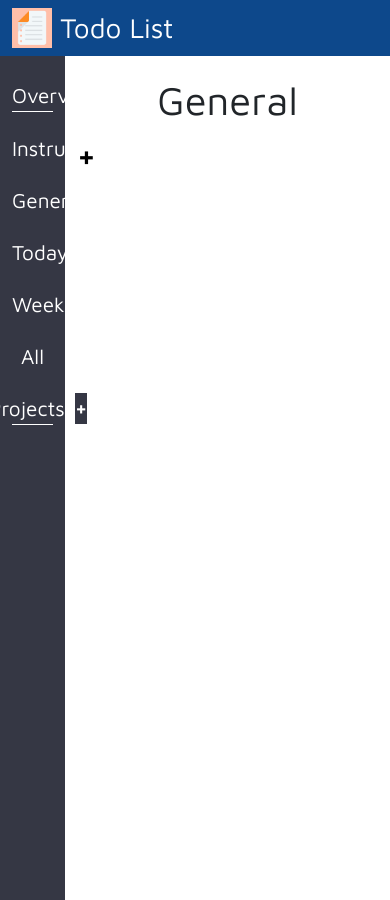
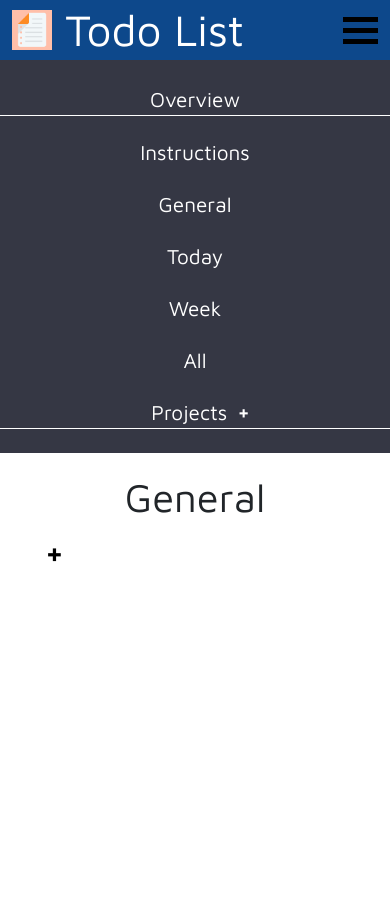
Before and after one commit to DanielTran0/Todo_List, a plain HTML site: page index.html in a window 390 px wide. After the commit the page ends 844 px from the top, so only its background shows below. Drawn offline with nearby package versions, Linux system fonts and the light colour scheme.

Commit message:
made mobile friendly

```diff
--- a/index.html
+++ b/index.html
@@ -14,11 +14,16 @@
                 <img src="./images/paper.png" alt="paper">
             </div>
             <h1 class="mainTitle">Todo List</h1>
+            <div class="menuButton">
+                <div class="mobileMenu"></div>
+                <div class="mobileMenu"></div>
+                <div class="mobileMenu"></div>
+            </div>
         </div>
 
-    <div class="container-fluid mainBody">
-        <div class="row">
-            <div class="col-2 sideBar text-center">
+      <div id="content">
+        <div class="mainBody">
+                <div class="sideBar text-center">
                     <div class="overview">
                         <a href="#" class='listGroup' id="overviewTab">Overview</a>
                         <a href="#" class='listGroup' id="instructions">Instructions</a>
@@ -35,9 +40,9 @@
                         <div class="allProjects"></div>
                     </div>
                 </div>
-            <div class="col-10 mainBar">
+                <div class="mainBar">
                     <div class="container-fluid mainBarHeader">
-                    <h2 class="mainBarHeaderContent"></h2>
+                        <h2 class="mainBarHeaderContent text-center"></h2>
                     </div>
                     <div class="container mainBarContent">
                     </div>
--- a/style.css
+++ b/style.css
@@ -24,6 +24,10 @@ a {
     margin-bottom: 1em;
 }
 
+.mainBody {
+    display: flex;
+}
+
 /*  ==========
     top header
     ========== */
@@ -36,6 +40,7 @@ a {
     padding-top: 0.5em;
     padding-bottom: 0.5em;
     align-items: center;
+    height: 60px;
 }
 
 .logo {
@@ -49,6 +54,7 @@ a {
 
 .mainTitle {
     margin-left: 0.3em;
+    font-size: 44px;
 }
 
 /* ========
@@ -56,9 +62,14 @@ a {
    ========  */
 
 .sideBar {
+    display: inline-block;
+    position: absolute;
     background-color: rgb(53, 55, 68);
     color: white;
-    height: 100vh;
+    width: 300px;
+    height: calc(100% - 60px);
+    overflow-y: auto;
+
 }
 
 .overview {
@@ -93,13 +104,19 @@ a {
     color: #0a58ca;
 }
 
+.addProjectHeading > .btn-group {
+    margin: 10px 0;
+}
+
 .allProjects {
     display: flex;
     flex-direction: column;
     margin-top: 1.5em;
+    word-wrap: break-word;
 }
 
 #newProjectInput {
+    margin-top: 10px;
     margin-right: 0.8em;
     padding-top: auto;
 }
@@ -108,13 +125,18 @@ a {
    main bar
    ======== */
 
+.mainBar {
+    position: absolute;
+    width: calc(100% - 300px);
+    right: 0;
+}
+
 .mainBarHeaderContent{
-    width: fit-content;
-    margin-left: auto;
-    margin-right: auto;
+
     margin-top: 0.5em;
     font-size: 2.5em;
     cursor: pointer;
+    word-wrap: break-word;
 }
 
 .mainBarHeaderContent:hover {
@@ -179,6 +201,11 @@ a {
 .listItem {
     margin-right: 0.5em;
     align-self: center;
+}
+
+.listItem title{
+    word-wrap: break-word;
+
 }
 
 .title {
@@ -258,3 +285,53 @@ a {
 .priorityDiv {
     margin-bottom: 1em;
 }
+
+@media (max-width: 1000px) {
+    .mainBody{
+        flex-direction: column;
+    }
+
+    .sideBar {
+        position: static;
+        height: auto;
+        width: auto;
+    }
+
+    .addProjectHeading{
+        margin-bottom: 15px;
+    }
+
+    .addProjectHeading > .btn-group {
+        margin-top: 0px;
+    }
+
+    .mainBar {
+        position: static;
+        width: 500px;
+        margin: 0 auto;
+    }
+
+    .changeProjectHeading .btn-group {
+        margin-top: 10px;
+    }
+
+    .menuButton {
+        margin-left: auto;
+        cursor: pointer;
+    }
+
+    .mobileMenu {
+        width: 35px;
+        height: 5px;
+        background-color: black;
+        margin: 6px 0;
+    }
+
+}
+
+
+@media (max-width: 650px) {
+    .mainBar {
+        width: 300px;
+    }
+}
```
Also changed, not shown: main.js, 1 other file. Lines whose indentation alone changed are shown as unchanged.
